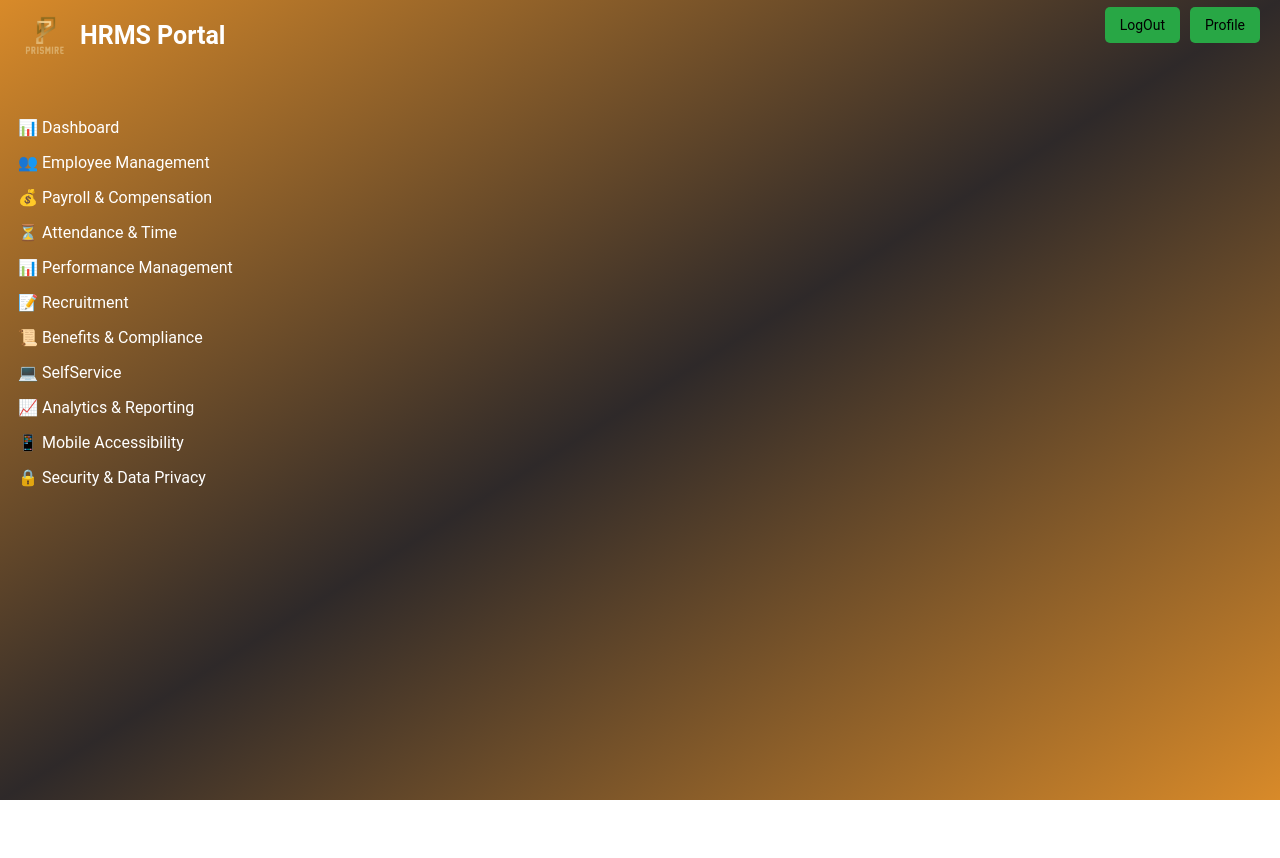
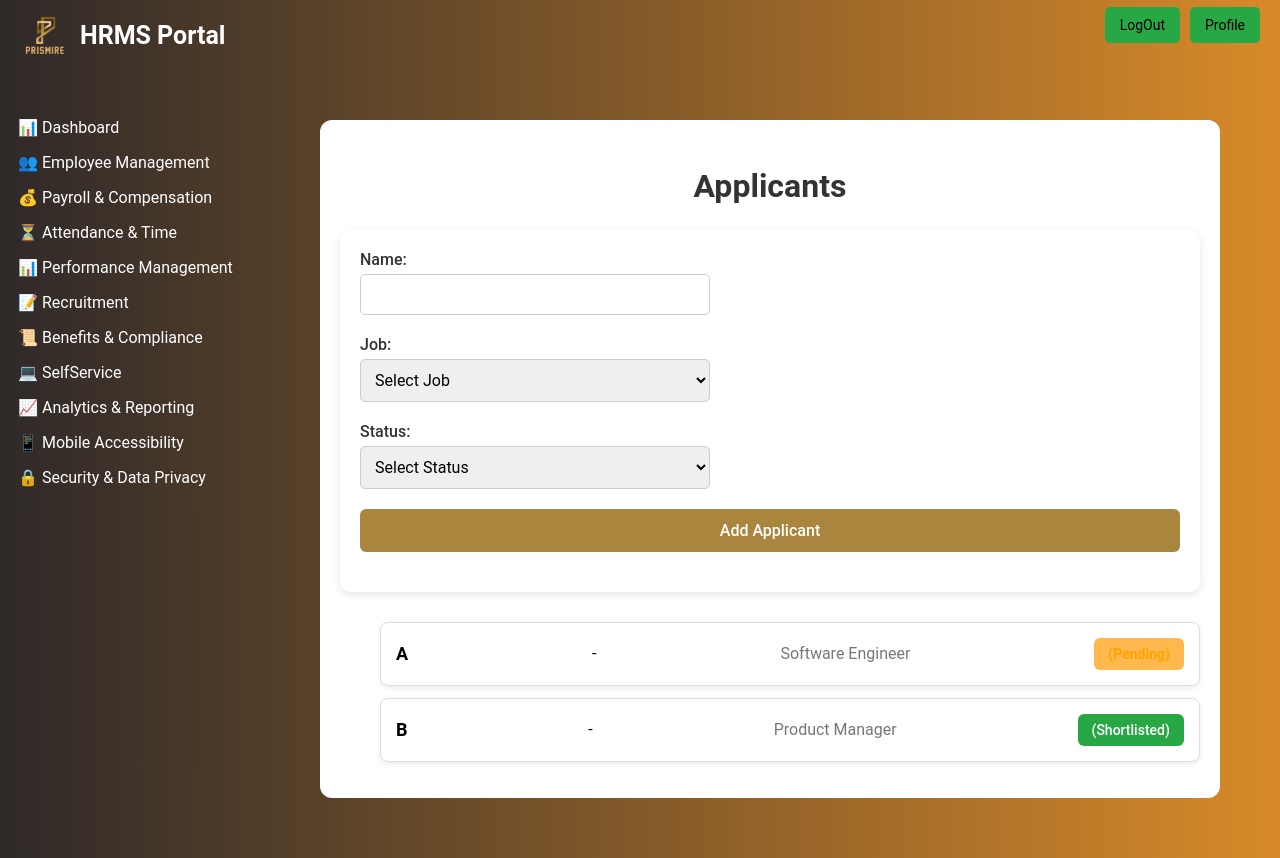
Before and after one commit to gousiyaprismire/HRMS_Frontend, a React (Create React App) app: page /applicants in a window 1280 px wide. Before the commit the page ends 800 px from the top, so only its background shows below. Built offline with nearby package versions, Linux system fonts and the light colour scheme.

Commit message:
Background changes

```diff
--- a/src/App.js
+++ b/src/App.js
@@ -15,6 +15,9 @@ import SelfService from "./Components/SelfService/SelfService";
 import EmployeeAttendanceTracking from "./Components/AttendanceTime/EmployeeAttendanceTracking";
 import LeaveApplication from "./Components/AttendanceTime/LeaveApplication";
 import LeaveApprovalPanel from "./Components/AttendanceTime/LeaveApprovalPanel";
+import JobListings from "./Components/Recruitment/JobListings";
+import Applicants from "./Components/Recruitment/Applicants";
+
 
 
 
@@ -41,6 +44,8 @@ const App = () => {
               <Route path="/recruitment" element={<Recruitment />} />
               <Route path="/security" element={<SecurityDataPrivacy />} />
               <Route path="/selfservice" element= {<SelfService />}/>
+              <Route path="/" element={<JobListings />} />
+              <Route path="/applicants" element={<Applicants />} />
             </Routes>
           </div>
         </div>
--- a/src/Components/Recruitment/InterviewSchedule.js
+++ b/src/Components/Recruitment/InterviewSchedule.js
@@ -1,5 +1,5 @@
 import React, { useState } from "react";
-import "./Recruitment.css"; // Importing the combined CSS file
+import "./Recruitment.css";
 
 function InterviewSchedule() {
   const [interviews, setInterviews] = useState([
@@ -12,7 +12,7 @@ function InterviewSchedule() {
   const handleScheduleInterview = () => {
     if (newInterview.candidate && newInterview.date && newInterview.time) {
       setInterviews([...interviews, newInterview]);
-      setNewInterview({ candidate: "", date: "", time: "" }); // Clear the form fields
+      setNewInterview({ candidate: "", date: "", time: "" });
     } else {
       alert("Please fill in all fields");
     }
@@ -22,7 +22,7 @@ function InterviewSchedule() {
     <div className="interview-container">
       <h2 className="header">Interview Schedule</h2>
 
-      {/* Interview List */}
+
       <div>
         <ul>
           {interviews.map((int, index) => (
@@ -33,7 +33,7 @@ function InterviewSchedule() {
         </ul>
       </div>
 
-      {/* Interview Schedule Form */}
+
       <div className="interview-form">
         <input
           type="text"
--- a/src/Components/Recruitment/JobListings.js
+++ b/src/Components/Recruitment/JobListings.js
@@ -1,19 +1,15 @@
 import React, { useState } from "react";
+import { useNavigate } from "react-router-dom";
 import "./Recruitment.css";
 
 function JobListings() {
+  const navigate = useNavigate();
   const [jobs, setJobs] = useState([
     { title: "Software Engineer", applications: 10, status: "Recruitment Done", hired: "0/3" },
     { title: "Frontend Developer", applications: 7, status: "Recruitment Done", hired: "0/2" },
     { title: "Backend Developer", applications: 5, status: "Recruitment Done", hired: "0/2" },
     { title: "Full Stack Developer", applications: 12, status: "Recruitment Done", hired: "0/4" },
-    // { title: "DevOps Engineer", applications: 6, status: "Recruitment Done", hired: "0/1" },
-    // { title: "QA Engineer", applications: 8, status: "Pending", hired: "0/2" },
-    // { title: "UI/UX Designer", applications: 9, status: "Pending", hired: "0/1" },
-    // { title: "Mobile App Developer", applications: 4, status: "Pending", hired: "0/2" },
   ]);
-
-
 
   const [newJob, setNewJob] = useState({ title: "", applications: 0, status: "Pending", hired: "0/1" });
 
@@ -37,27 +33,27 @@ function JobListings() {
     }
   };
 
+  const handleNavigateToApplicants = (jobTitle) => {
+    navigate(`/applicants?job=${encodeURIComponent(jobTitle)}`);
+  };
+
   return (
     <div className="job-listings-container">
       <h2 className="job-listings-header">Job Positions</h2>
-      {/* <button onClick={handleAddJob} className="job-listings-button">
-        Create
-      </button> */}
 
       <div className="job-listings-cards">
         {jobs.map((job, index) => (
           <div key={index} className="job-card">
             <h3 className="job-title">{job.title}</h3>
             <div className="job-info">
-              <button className="job-applications">
+              <button
+                className="job-applications"
+                onClick={() => handleNavigateToApplicants(job.title)}
+              >
                 Applications: {job.applications}
               </button>
-              <span className="job-status">
-                {job.status}
-              </span>
-              <span className="job-hired">
-                Hired: {job.hired}
-              </span>
+              <span className="job-status">{job.status}</span>
+              <span className="job-hired">Hired: {job.hired}</span>
             </div>
           </div>
         ))}
--- a/src/Components/Recruitment/Recruitment.css
+++ b/src/Components/Recruitment/Recruitment.css
@@ -6,7 +6,7 @@
 
 
 body {
-   background: linear-gradient(to bottom right, #D88A29, #2e2929, #D88A29);
+   background: linear-gradient(to left, #D88A29, #2e2929);
 
   margin: 0;
   padding: 0;
@@ -213,7 +213,7 @@ body {
 .applicants-header {
   font-size: 32px;
   font-weight: 600;
-  text-align: left;
+  text-align: center;
   color: #333;
   margin-bottom: 25px;
 }
```
